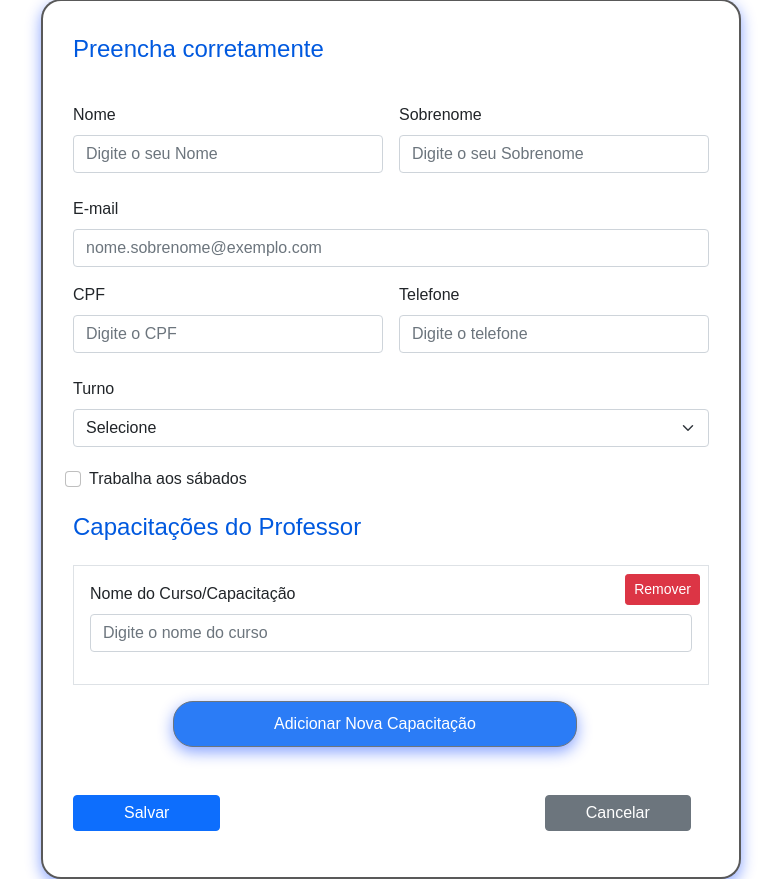
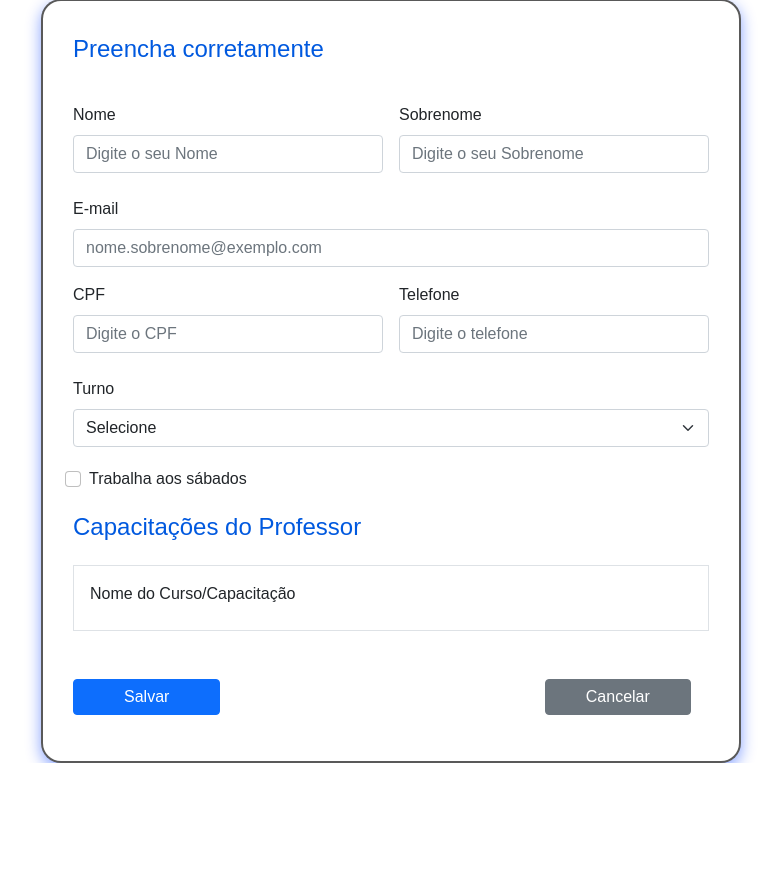
Before and after one commit to FreiCaneco/tcc-senai-mmm, a PHP site: page /criar_professor.php in a window 1280 px wide. Shown: the part 177-1056 px from the top of the page, without its empty margins (249-1030 px from the left). After the commit the page ends 940 px from the top, so only its background shows below. Run offline with PHP 8.4, Linux system fonts and the light colour scheme.

Commit message:
Mudanças na página do professor

```diff
--- a/criar_professor.php
+++ b/criar_professor.php
@@ -75,16 +75,13 @@
         <fieldset class="mb-4">
           <legend>Capacitações do Professor</legend>
           <div id="capacitacoes-container">
-            <div class="capacitation-group mb-3 border p-3 position-relative">
-              <div class="mb-3">
+            <div class="border p-3 position-relative">
+              <div class>
                 <label class="form-label">Nome do Curso/Capacitação</label>
-                <input type="text" class="form-control" name="capacitações[]" placeholder="Digite o nome do curso" required>
               </div>
-              <button type="button" class="btn btn-danger btn-sm position-absolute top-0 end-0 me-2 mt-2 btn-remover">Remover</button>
             </div>
           </div>
 
-          <button style="margin-left: 100px;" type="button" class="btn btn-secondary" id="adicionarCapacitacao">Adicionar Nova Capacitação</button>
         </fieldset>
 
         <!-- Botões de ação -->
@@ -95,27 +92,5 @@
       </fieldset>
     </form>
   </div>
-
-  <!-- Script para adicionar/remover campos de capacitação -->
-  <script>
-    document.getElementById('adicionarCapacitacao').addEventListener('click', function () {
-      const newGroup = document.createElement('div');
-      newGroup.classList.add('capacitation-group', 'mb-3', 'border', 'p-3', 'position-relative');
-      newGroup.innerHTML = `
-        <div class="mb-3">
-          <label class="form-label">Nome do Curso/Capacitação</label>
-          <input type="text" class="form-control" name="capacitações[]" placeholder="Digite o nome do curso" required>
-        </div>
-        <button type="button" class="btn btn-danger btn-sm position-absolute top-0 end-0 me-2 mt-2 btn-remover">Remover</button>
-      `;
-      document.getElementById('capacitacoes-container').appendChild(newGroup);
-    });
-
-    document.getElementById('capacitacoes-container').addEventListener('click', function (event) {
-      if (event.target && event.target.classList.contains('btn-remover')) {
-        event.target.closest('.capacitation-group').remove();
-      }
-    });
-  </script>
 </body>
 </html>
```
Also changed, not shown: testeProfessor.html (added, +19 -0 lines).
